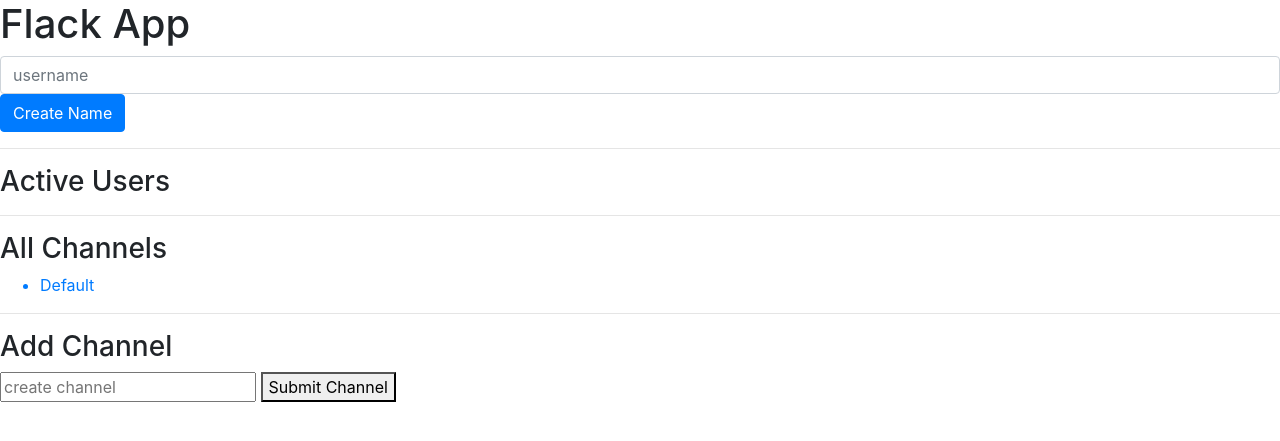
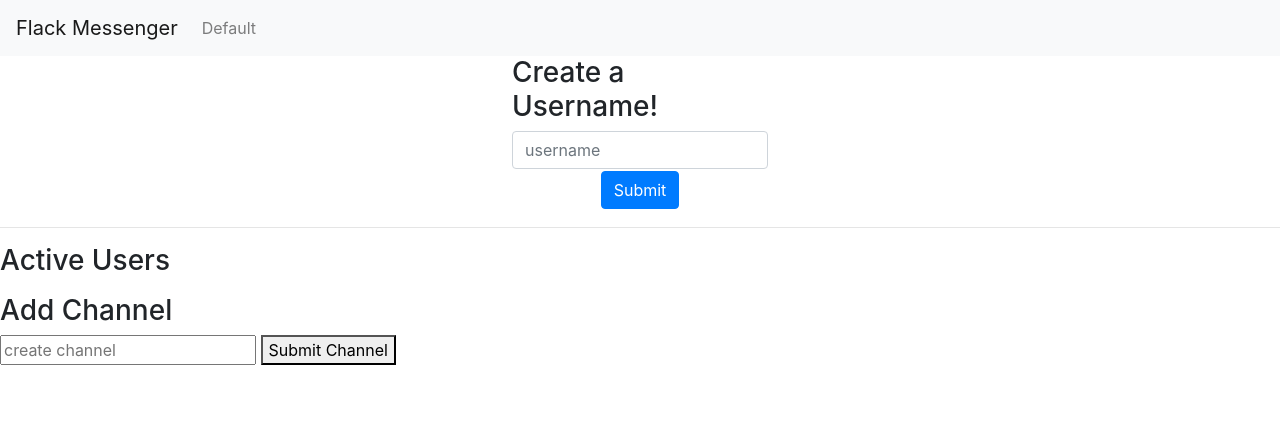
Before and after one commit to cricketthomas/cs50w, a Flask app: page / in a window 1280 px wide. Shown: the top 441 px of the page. Run offline with Flask 2, Linux system fonts and the light colour scheme; some libraries are stand-ins or nearby versions.

Commit message:
adding style

```diff
--- a/project2/application.py
+++ b/project2/application.py
@@ -29,16 +29,23 @@ channels = ["Default"]
 messages = {}
 users = []
 
+
 @app.route("/")
 def index():
     message = "Flack App"
-    return render_template("index.html", message=message, channels=channels, users=users)
+    return render_template(
+        "index.html", message=message, channels=channels, users=users
+    )
 
 
 @app.route("/channel/<string:channel_name>")
 def current_channel(channel_name):
     return render_template(
-        "current_channel.html", channel_name=channel_name, messages=messages, users=users
+        "current_channel.html",
+        channel_name=channel_name,
+        channels=channels,
+        messages=messages,
+        users=users,
     )
 
 
@@ -82,6 +89,7 @@ def add_user(data):
     print("user added")
     print(users)
 
+
 @socketio.on("submit logout")
 def logout(data):
     users.remove(data["user"])
@@ -89,6 +97,5 @@ def logout(data):
     print("removed", users)
 
 
-
 if __name__ == "__main__":
     socketio.run(app, debug=False)
--- a/project2/static/index.js
+++ b/project2/static/index.js
@@ -8,7 +8,7 @@
 
   if (window.location.pathname.startsWith("/channel/")) {
       window.onbeforeunload = function (event) {
-          event.returnValue = "Write something clever here..";
+          event.returnValue = "Are you sure you want to leave?.";
           localStorage.setItem("last_page", window.location.pathname);
           localStorage.setItem("closure_page", true);
       };
@@ -36,6 +36,7 @@
               // Store
               const display_name = localStorage.setItem("display_name", document.querySelector("#username").value);
               document.querySelector("#registered_form").classList.add("hide");
+
               // Retrieve
           };
       } else {
@@ -57,6 +58,7 @@
                   var existing_users = [];
                   var ul = document.getElementById("users_list");
                   var items = ul.getElementsByTagName("li");
+
                   for (var i = 0; i < items.length; i++) {
                       existing_users.push(items[i].innerText.trim().toLowerCase());
                   }
@@ -70,6 +72,7 @@
                       });
                       document.querySelector("#registered_form").classList.add("hide");
                       document.querySelector("#logged_in").classList.remove("hide");
+
                   }
               };
           } catch (error) {
@@ -150,7 +153,8 @@
       });
       socket.on('announce channel', data => {
           const li = document.createElement('li');
-          li.innerHTML = "<a href=/channel/" + data.channel + ">" + data.channel + "</a>";
+          li.classList.add("nav-item");
+          li.innerHTML = '<a class="nav-link" href=/channel/' + data.channel + ">" + data.channel + "</a>";
           document.querySelector('#channels_list').append(li);
 
           console.log(data.channel);
@@ -163,6 +167,7 @@
                   "user": localStorage.getItem("display_name")
               });
               localStorage.removeItem("display_name");
+              window.location.replace("/");
           };
       });
 
@@ -174,7 +179,6 @@
                   item.remove();
               document.querySelector("#registered_form").classList.remove("hide");
               document.querySelector("#logged_in").classList.add("hide");
-
           });
 
       });
--- a/project2/static/style.css
+++ b/project2/static/style.css
@@ -1,6 +1,12 @@
-.login_register {
-    max-width: 30vw;
-    margin: auto;
+.registered_form {
+    max-width: 20vw;
+    margin: 0 auto;
+}
+
+@media (max-width: 600px) {
+    .registered_form {
+        max-width: 80vw;
+    }
 }
 
 .hide {
@@ -11,3 +17,14 @@
 .show {
     border: 2px solid black;
 }
+
+.centering {
+    display: flex;
+    justify-content: center;
+}
+
+.submit_btn {
+    padding: 2px;
+    display: flex;
+    justify-content: center;
+}
--- a/project2/templates/index.html
+++ b/project2/templates/index.html
@@ -4,42 +4,28 @@
 Index
 {% endblock %}
 
+
+
+
 {%block body%}
-<h1>Flack App</h1>
 
-<fieldset>
-    <form id="registered_form" class="hide">
-        <input class="form-control" name="username" placeholder="username" id="username">
-        <button type="submit" id="add_user" class="btn btn-primary">Create Name</button>
-    </form>
-</fieldset>
+<form id="registered_form" class="hide registered_form">
+    <h3 class="centering">Create a Username!</h3>
+    <input class="form-control" name="username" placeholder="username" id="username">
+    <div class="submit_btn"><button type="submit" id="add_user" class="btn btn-primary">Submit</button></div>
+</form>
+
 
 <hr>
 <h3>Active Users</h3>
 <ul id="users_list">
     {% for user in users %}
-        <li>
-            {{ user }}
-        </li>
+    <li>
+        {{ user }}
+    </li>
     </a>
     {% endfor %}
 </ul>
-
-
-<hr>
-<h3>All Channels</h3>
-<ul id="channels_list">
-    {% for channel in channels %}
-    <a href="{{ url_for('current_channel', channel_name=channel )}}">
-        <li>
-            {{ channel }}
-        </li>
-    </a>
-    {% endfor %}
-</ul>
-
-
-<hr>
 
 <h3>Add Channel</h3>
 <div>
@@ -49,4 +35,6 @@ Index
 
 
 
+
+
 {% endblock %}
--- a/project2/templates/layout.html
+++ b/project2/templates/layout.html
@@ -10,8 +10,8 @@
     <script type="text/javascript" src="//cdnjs.cloudflare.com/ajax/libs/socket.io/1.3.6/socket.io.min.js"></script>
 
     <!-- Bootstrap CSS -->
-    <link rel="stylesheet" href="https://stackpath.bootstrapcdn.com/bootstrap/4.3.1/css/bootstrap.min.css" integrity="sha384-ggOyR0iXCbMQv3Xipma34MD+dH/1fQ784/j6cY/iJTQUOhcWr7x9JvoRxT2MZw1T"
-        crossorigin="anonymous">
+    <link rel="stylesheet" href="https://stackpath.bootstrapcdn.com/bootstrap/4.3.1/css/bootstrap.min.css"
+        integrity="sha384-ggOyR0iXCbMQv3Xipma34MD+dH/1fQ784/j6cY/iJTQUOhcWr7x9JvoRxT2MZw1T" crossorigin="anonymous">
 
     <title>Flack - {% block title %}
 
@@ -20,24 +20,51 @@
 </head>
 
 <body>
-    <div id="logged_in">Current User: <span id="display_name"></span>
-    <button id="logout">logout</button>
-    </div>
+    <nav class="navbar navbar-expand-lg navbar-light bg-light">
+        <a class="navbar-brand" href="/">Flack Messenger</a>
+        <button class="navbar-toggler" type="button" data-toggle="collapse" data-target="#navbarText"
+            aria-controls="navbarText" aria-expanded="false" aria-label="Toggle navigation">
+            <span class="navbar-toggler-icon"></span>
+        </button>
+        <div class="collapse navbar-collapse" id="navbarText">
+            <ul class="navbar-nav mr-auto" id="channels_list">
+                {% for channel in channels %}
+                <li class="nav-item">
+                    <a class="nav-link" href="{{ url_for('current_channel', channel_name=channel )}}">
+                        {{ channel }}</a>
+                </li>
+                {% endfor %}
+            </ul>
+            <span class="navbar-text">
 
-    {%block body%}
+                <div id="logged_in">Current User: <span id="display_name"></span>
+                    <button id="logout" class="btn btn-primary">logout</button>
+            </span>
 
-    {%endblock body%}
+        </div>
+    </nav>
+
+
+
+
+
+    {% block body %}
+
+    {% endblock body %}
 
 
     <!-- Optional JavaScript -->
 
     <!-- jQuery first, then Popper.js, then Bootstrap JS -->
-    <script src="https://code.jquery.com/jquery-3.3.1.slim.min.js" integrity="sha384-q8i/X+965DzO0rT7abK41JStQIAqVgRVzpbzo5smXKp4YfRvH+8abtTE1Pi6jizo"
-        crossorigin="anonymous"></script>
-    <script src="https://cdnjs.cloudflare.com/ajax/libs/popper.js/1.14.7/umd/popper.min.js" integrity="sha384-UO2eT0CpHqdSJQ6hJty5KVphtPhzWj9WO1clHTMGa3JDZwrnQq4sF86dIHNDz0W1"
-        crossorigin="anonymous"></script>
-    <script src="https://stackpath.bootstrapcdn.com/bootstrap/4.3.1/js/bootstrap.min.js" integrity="sha384-JjSmVgyd0p3pXB1rRibZUAYoIIy6OrQ6VrjIEaFf/nJGzIxFDsf4x0xIM+B07jRM"
-        crossorigin="anonymous"></script>
+    <script src="https://code.jquery.com/jquery-3.3.1.slim.min.js"
+        integrity="sha384-q8i/X+965DzO0rT7abK41JStQIAqVgRVzpbzo5smXKp4YfRvH+8abtTE1Pi6jizo" crossorigin="anonymous">
+    </script>
+    <script src="https://cdnjs.cloudflare.com/ajax/libs/popper.js/1.14.7/umd/popper.min.js"
+        integrity="sha384-UO2eT0CpHqdSJQ6hJty5KVphtPhzWj9WO1clHTMGa3JDZwrnQq4sF86dIHNDz0W1" crossorigin="anonymous">
+    </script>
+    <script src="https://stackpath.bootstrapcdn.com/bootstrap/4.3.1/js/bootstrap.min.js"
+        integrity="sha384-JjSmVgyd0p3pXB1rRibZUAYoIIy6OrQ6VrjIEaFf/nJGzIxFDsf4x0xIM+B07jRM" crossorigin="anonymous">
+    </script>
 
 </body>
 
```
Also changed, not shown: project2/templates/channels.html (deleted, +0 -31 lines), project2/templates/current_channel.html (+10 -4 lines).
